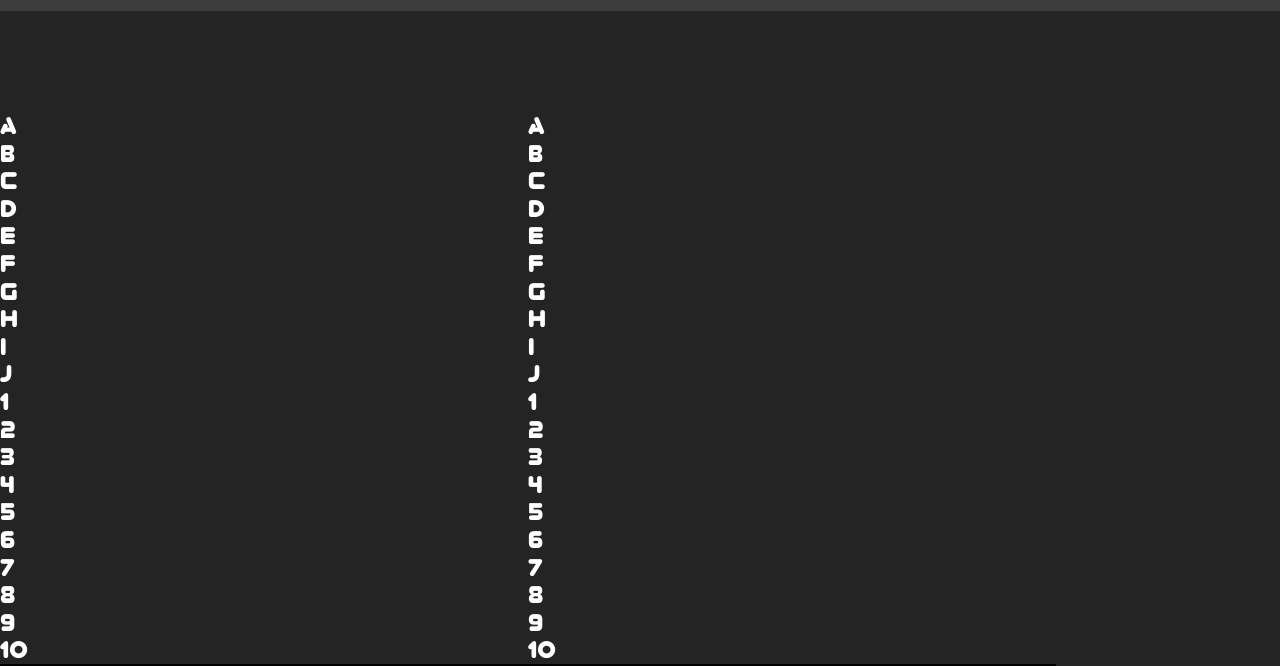
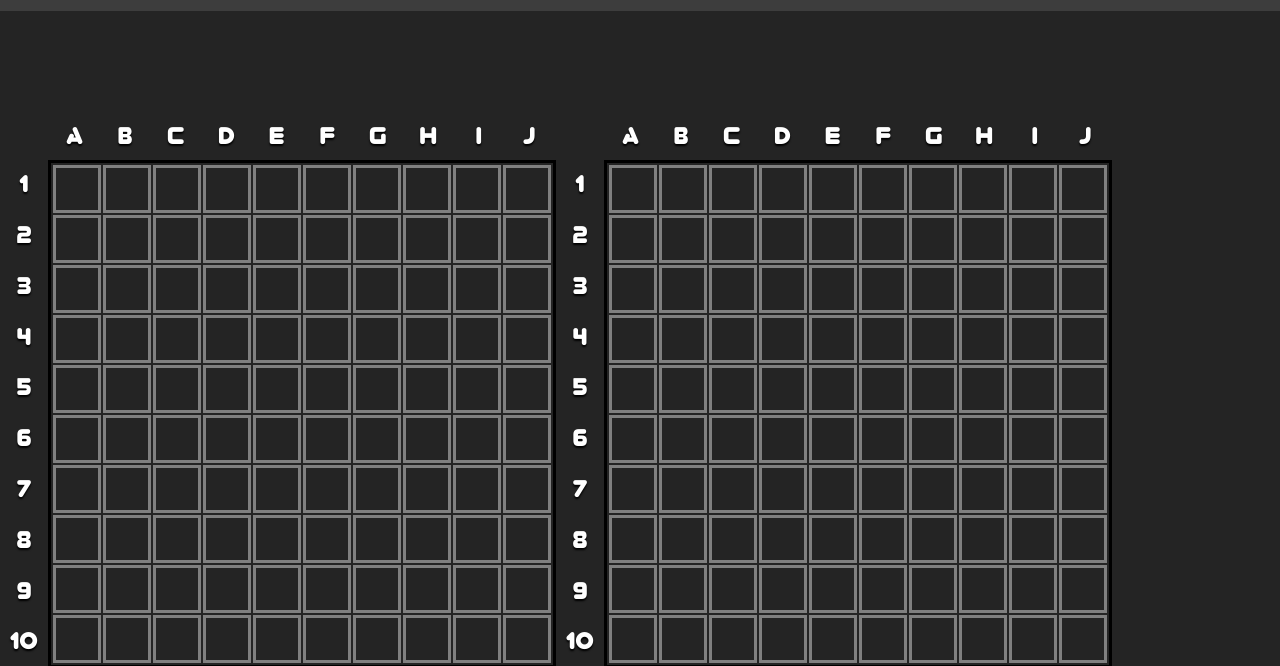
Before and after one commit to taejin5314/battle-ship, a website: page public/index.html in a window 1280 px wide. Shown: the part 88-754 px from the top of the page. Drawn offline with nearby package versions, Linux system fonts and the light colour scheme.

Commit message:
board cols and rows styling

```diff
--- a/public/styles/main.css
+++ b/public/styles/main.css
@@ -1,6 +1,35 @@
 .main-content {
   margin-top: 200px;
   display: flex;
+}
+
+.main-content .board-container {
+  display: grid;
+}
+
+.main-content .board-container .cords {
+  display: grid;
+  text-shadow: 0 2px 2px #000;
+  font-size: 1.5rem;
+}
+
+.main-content .board-container .letters {
+  justify-content: space-evenly;
+  grid-template-columns: repeat(10,3rem);
+  grid-column: 2/3;
+}
+
+.main-content .board-container .numbers {
+  align-items: space-evenly;
+}
+
+.main-content .board-container .letter,
+.main-content .board-container .number {
+  height: 3rem;
+  width: 3rem;
+  display: flex;
+  justify-content: center;
+  align-items: center;
 }
 
 .main-content table {
@@ -9,6 +38,6 @@
 
 .main-content table tr td {
   border: 3px solid grey;
-  height: 50px;
-  width: 50px;
+  width: 3rem;
+  height: 3rem;
 }
```
